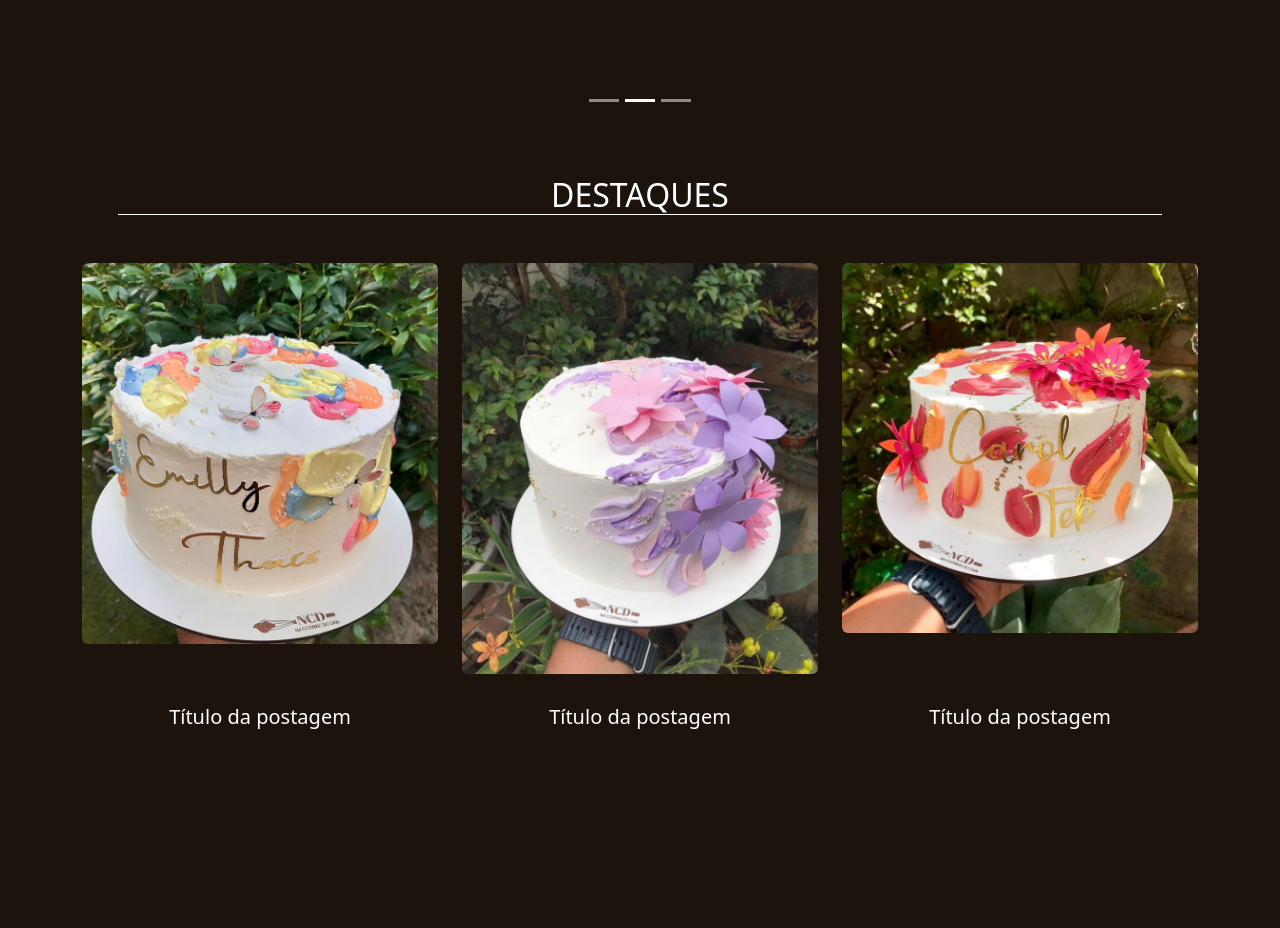
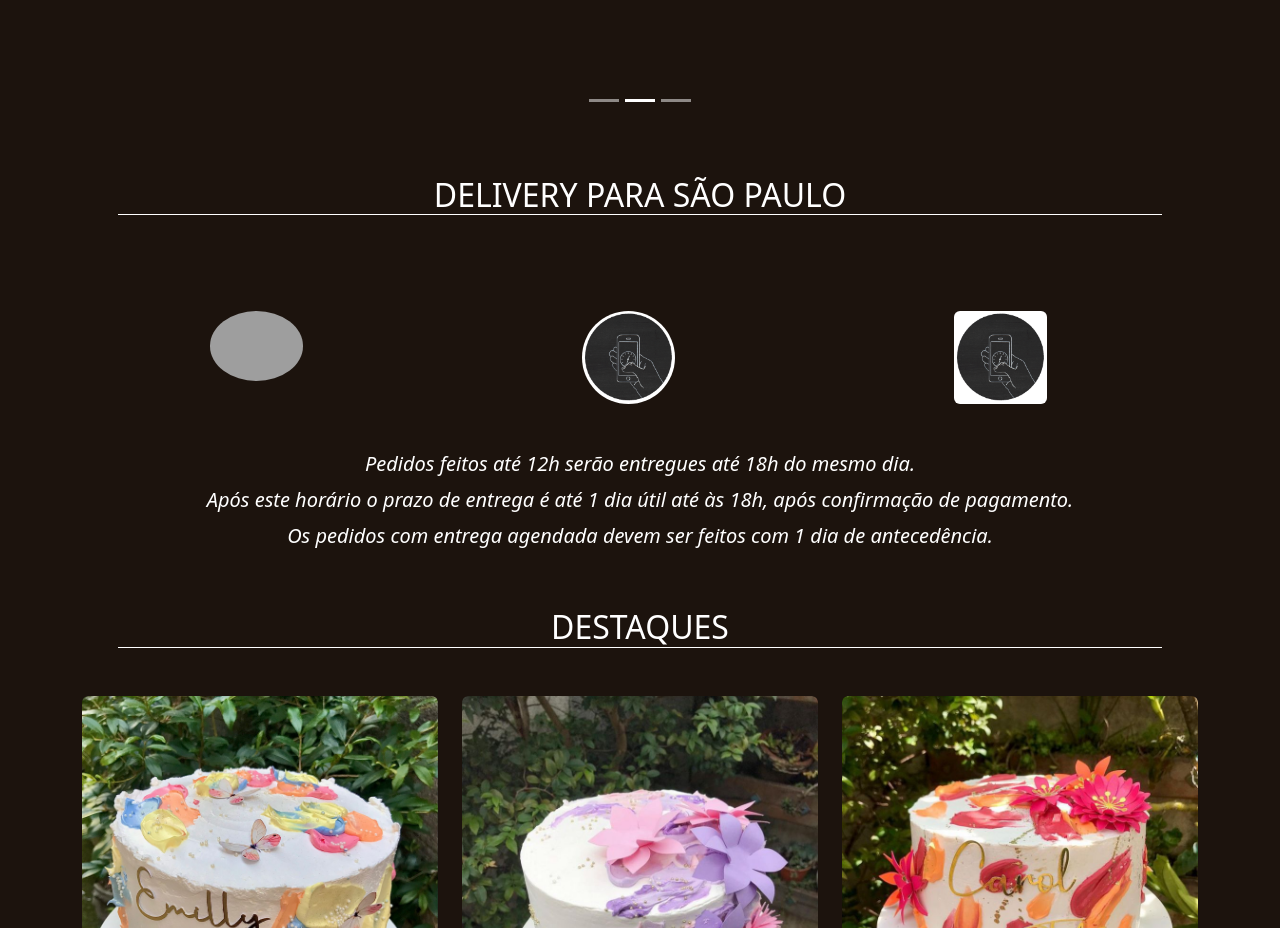
Before and after one commit to DiegoPrado86/projeto_NaCozinhadoDan, a plain HTML site: page index.html in a window 1280 px wide. Shown: the part 820-1748 px from the top of the page. Before the commit the page ends 1585 px from the top, so only its background shows below. Drawn offline with nearby package versions, Linux system fonts and the light colour scheme; grey boxes are pictures that could not be loaded.

Commit message:
add: section delivery

```diff
--- a/index.html
+++ b/index.html
@@ -90,6 +90,37 @@
             </div>
         </div>
     </div>
+    <section>
+        <div class="container ">
+            <div class="row">
+                <div class="col p-0">
+                    <h2 class="m-5 text-white title-section">Delivery para São Paulo</h2>
+                </div>
+                <div class="row">
+                    <div class="col-md-4 p-0" >
+                        <a href="#">
+                            <img class="w-25 m-5 rounded-circle mx-auto d-block" id="delivery" src="./imagens/muuve-rider.gif" alt="">
+                        </a>
+                    </div>
+                    <div class="col-md-4 p-0">
+                        <a href="#">
+                            <img class="w-25 m-5 rounded-circle mx-auto d-block"  src="./imagens/1_8DhdvtPA3dOWcyIVvlQA-A.gif " alt="" >
+                        </a>
+                    </div>
+                    <div class="col-md-4 p-0">
+                        <a href="#">
+                            <img class="w-25 m-5 rounded mx-auto d-block" src="./imagens/1_8DhdvtPA3dOWcyIVvlQA-A.gif " alt="">
+                        </a>
+                    </div>
+                </div>
+            </div>
+        </div>
+        <div>
+            <h5 class="d-flex justify-content-center fst-italic candy__title">Pedidos feitos até 12h serão entregues até  18h do mesmo dia.</h5>
+            <h5 class="d-flex justify-content-center fst-italic candy__title">Após este horário o prazo de entrega é até 1 dia útil até às 18h, após confirmação de pagamento.</h5>
+            <h5 class="d-flex justify-content-center fst-italic candy__title">Os pedidos com entrega agendada devem ser feitos com 1 dia de antecedência.</h5>
+        </div>
+    </section>
     <section class="mb-4">
         <div class="container">
             <div class="row">
@@ -129,5 +160,6 @@
         </div>
     </section>
     <script src="./lib/bootstrap.bundle.min.js"></script>
+
 </body>
 </html>
--- a/main.css
+++ b/main.css
@@ -149,6 +149,7 @@ nav ul {
     background-image: url('./imagens/carousel/doce_no_ar.jpg');
 }
 
+
 .zoom {
     overflow: hidden;
     height: 430px;
```
Also changed, not shown: imagens/1_8DhdvtPA3dOWcyIVvlQA-A.gif (added), imagens/motorbike-motorbikes.gif (added), 1 other file.
